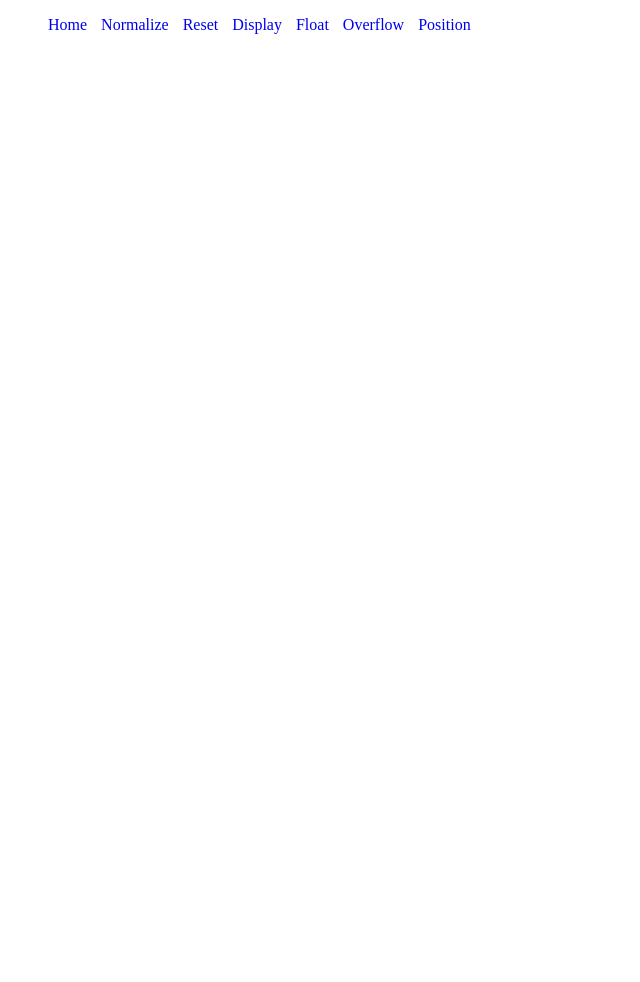
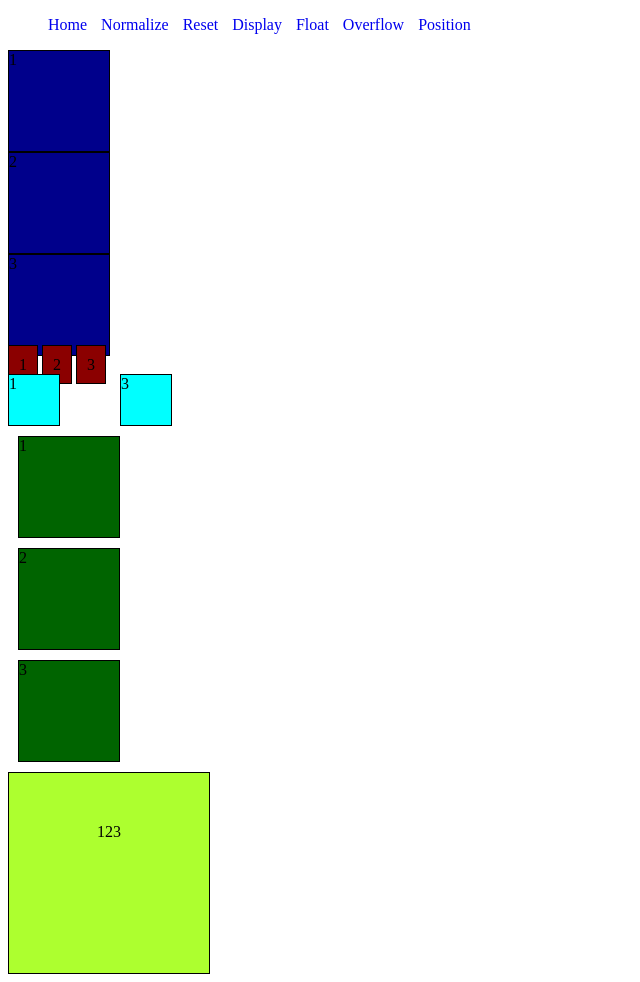
Before and after one commit to DaniilT048/Experiment-with-block-model, a plain HTML site: page pages/Display.html in a window 1280 px wide. Shown: the whole page, without its empty margins (0-640 px from the left). Before the commit the page ends 800 px from the top, so only its background shows below. Drawn offline with Linux system fonts and the light colour scheme.

Commit message:
Added display

```diff
--- a/css/style.css
+++ b/css/style.css
@@ -6,3 +6,61 @@ header ul li {
 header ul li a {
     text-decoration: none;
 }
+.container-normalizeblock{
+    background-color: darkgreen;
+}
+.container-normalizeinline{
+    background-color: red;
+}
+.container-resetblock{
+    background-color: darkred;
+}
+.container-resetinline{
+    background-color: green;
+}
+.container-block div{
+    display: block;
+    width: 100px;
+    height: 100px;
+    background-color: darkblue;
+    border: 1px solid black;
+
+}
+
+.container-inline div{
+    display: inline;
+    background-color: darkred;
+    border: 1px solid black;
+    padding: 10px;
+}
+
+.container-inlineblock div{
+    display:inline-block;
+    background-color: aqua;
+    border: 1px solid black;
+    height: 50px;
+    width: 50px;
+}
+.container-inlineblock div:nth-child(2n) {
+    visibility: hidden;
+}
+
+.container-flex div{
+    display: flex;
+    width: 100px;
+    height: 100px;
+    background-color: darkgreen;
+    border: 1px solid black;
+    margin: 10px;
+}
+
+.boxsizing{
+    background-color: greenyellow;
+    border: 1px solid black;
+    width: 100px;
+    height: 100px;
+    padding: 50px;
+    /*padding: 10px;*/
+    text-align: center;
+    box-sizing: content-box;
+}
--- a/pages/Display.html
+++ b/pages/Display.html
@@ -17,5 +17,26 @@
         <li><a href="Position.html">Position</a></li>
     </ul>
 </header>
+<div class="container-block">
+    <div>1</div>
+    <div>2</div>
+    <div>3</div>
+</div>
+<div class="container-inline">
+    <div>1</div>
+    <div>2</div>
+    <div>3</div>
+</div>
+<div class="container-inlineblock">
+    <div>1</div>
+    <div>2</div>
+    <div>3</div>
+</div>
+<div class="container-flex">
+    <div>1</div>
+    <div>2</div>
+    <div>3</div>
+</div>
+<div class="boxsizing">123</div>
 </body>
 </html>
```
Also changed, not shown: pages/Normalize.html (+9 -0 lines), pages/Reset.html (+7 -0 lines).
